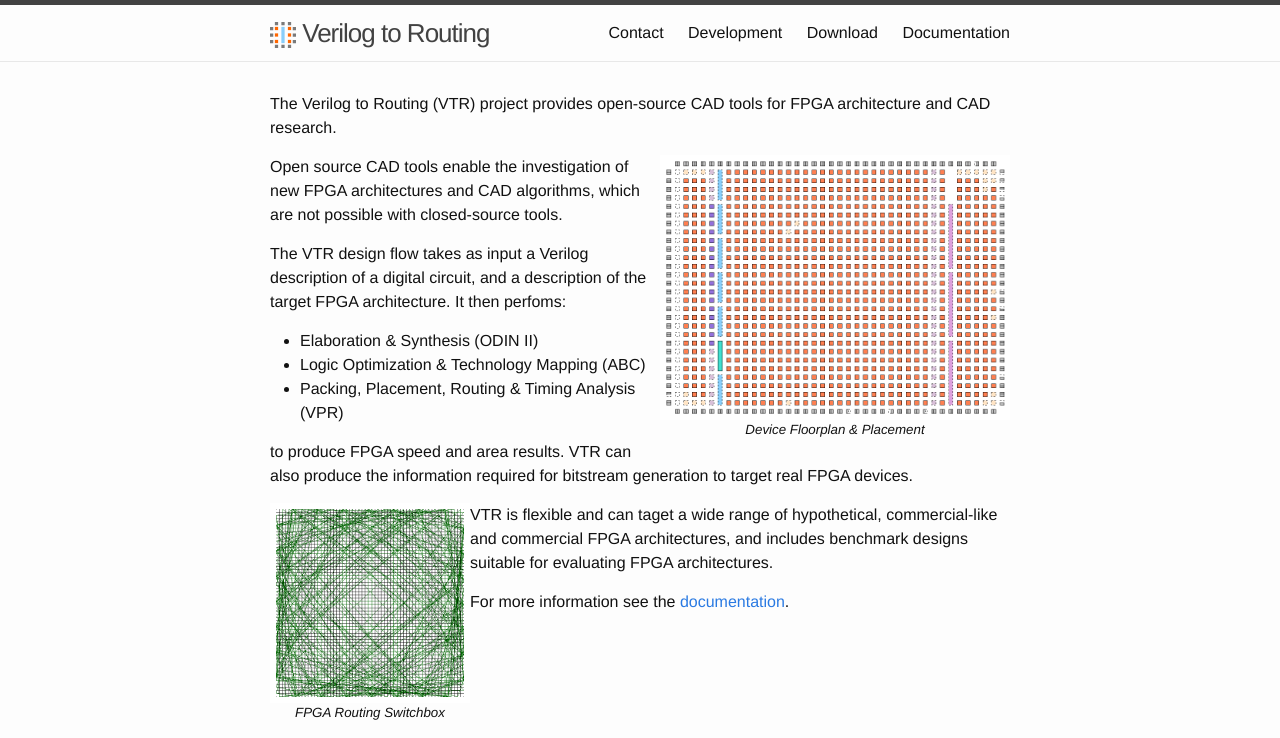
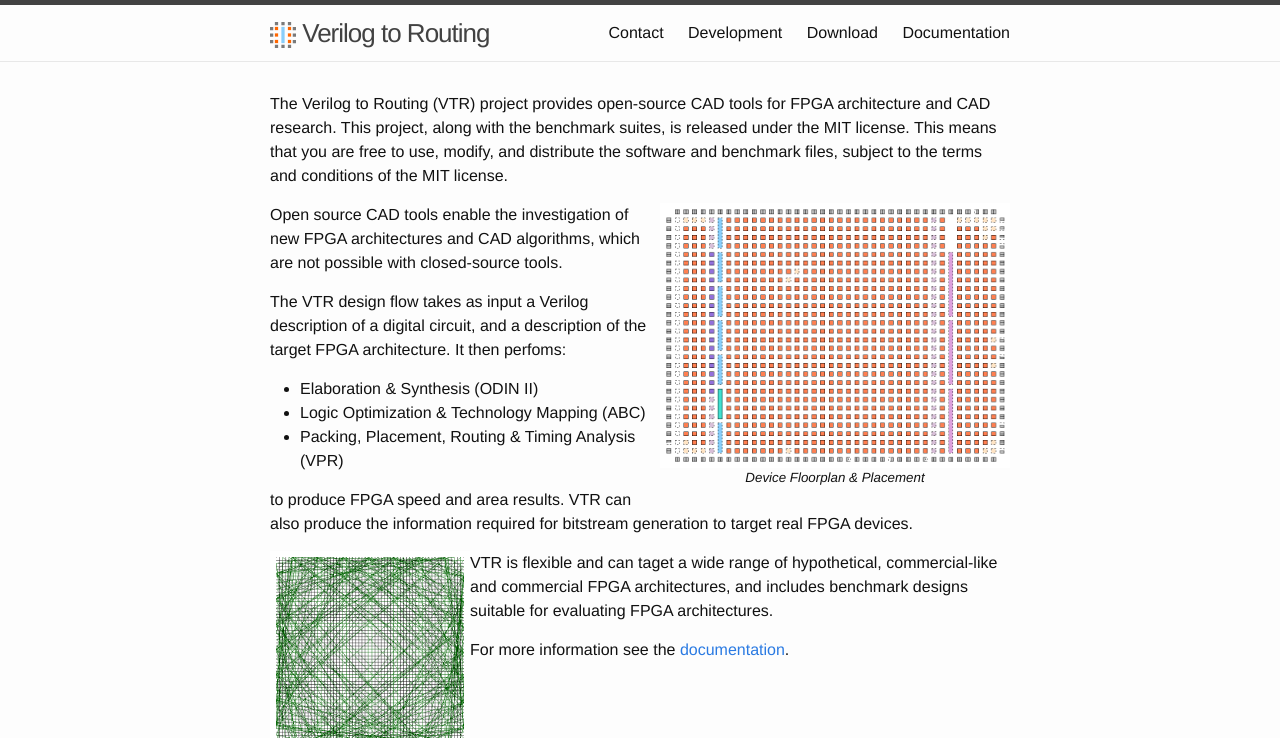
Before and after one commit to verilog-to-routing/verilog-to-routing.github.io, a Jekyll site: the page built from index.md, in a window 1280 px wide, cut to the strip 0-738 px from the top of the page. Built offline with Jekyll 4.4.1, drawn with Linux system fonts in a browser that asks for light colours.

Commit message:
Add MIT license

```diff
--- a/index.md
+++ b/index.md
@@ -2,7 +2,9 @@
 layout: default
 ---
 
-The Verilog to Routing (VTR) project provides open-source CAD tools for FPGA architecture and CAD research.
+The Verilog to Routing (VTR) project provides open-source CAD tools for FPGA architecture and CAD research. This project, along with the benchmark suites, is released under the MIT license. This means that you are free to use, modify, and distribute the software and benchmark files, subject to the terms and conditions of the MIT license.
+
+
 
 <figure style="float:right">
     <img src='/img/vpr_placement.png' alt='VPR Placement' width="350px" />
```
